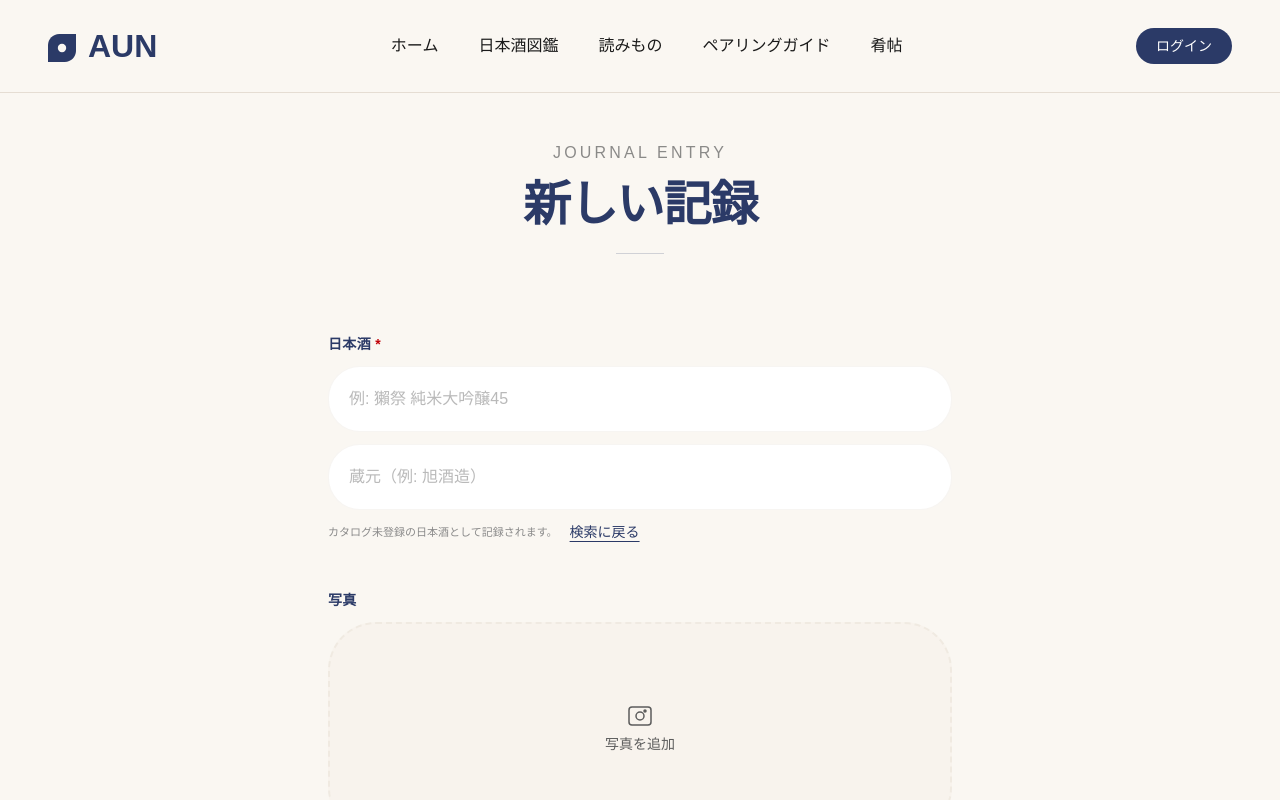
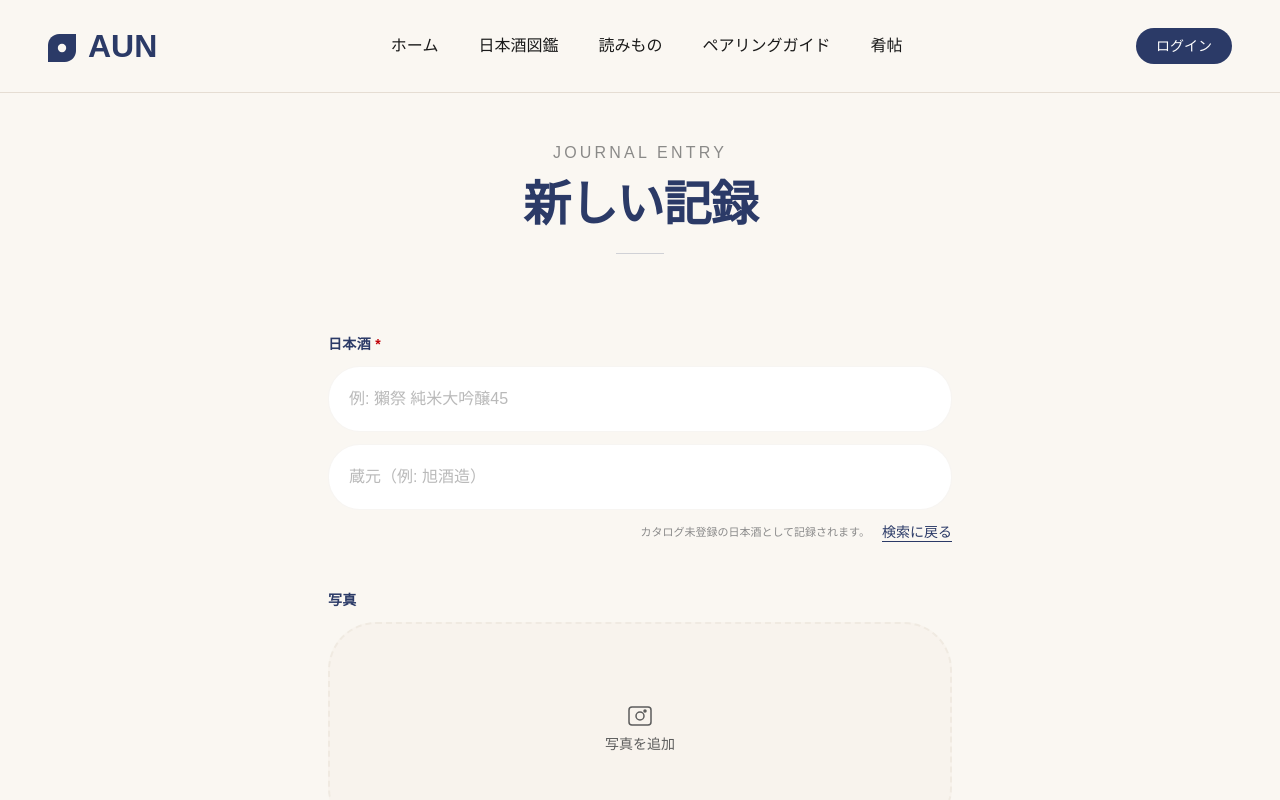
Before and after one commit to Konit611/AUN_Front, a Next.js app: page /mypage/new in a window 1280 px wide. Both pictures are taken after a click on the button "見つからない場合は手動で入力". Shown: the top 800 px of the page. Built offline with nearby package versions, Linux system fonts and the light colour scheme; no server answers; a web font is replaced by a local one.

Commit message:
Right-align manual-entry link and off-catalog note in sake picker
Co-Authored-By: Claude Opus 4.8 (1M context) <noreply@anthropic.com>

```diff
--- a/app/components/mypage/new-entry-form.tsx
+++ b/app/components/mypage/new-entry-form.tsx
@@ -184,7 +184,7 @@ export default function NewEntryForm({ initialEntry }: NewEntryFormProps = {}) {
               onChange={(e) => setBrewery(e.target.value)}
               className={inputClass()}
             />
-            <div className="flex flex-wrap items-center gap-x-3 gap-y-1">
+            <div className="flex flex-wrap items-center justify-end gap-x-3 gap-y-1">
               <span className="text-[11px] font-body text-text-muted">
                 カタログ未登録の日本酒として記録されます。
               </span>
--- a/app/components/mypage/sake-picker.tsx
+++ b/app/components/mypage/sake-picker.tsx
@@ -115,7 +115,7 @@ export default function SakePicker({ onSelect, onManual }: SakePickerProps) {
       <button
         type="button"
         onClick={onManual}
-        className="self-start text-sm font-body text-accent underline underline-offset-4 hover:text-accent-hover transition-colors"
+        className="self-end text-sm font-body text-accent underline underline-offset-4 hover:text-accent-hover transition-colors"
       >
         見つからない場合は手動で入力
       </button>
```
